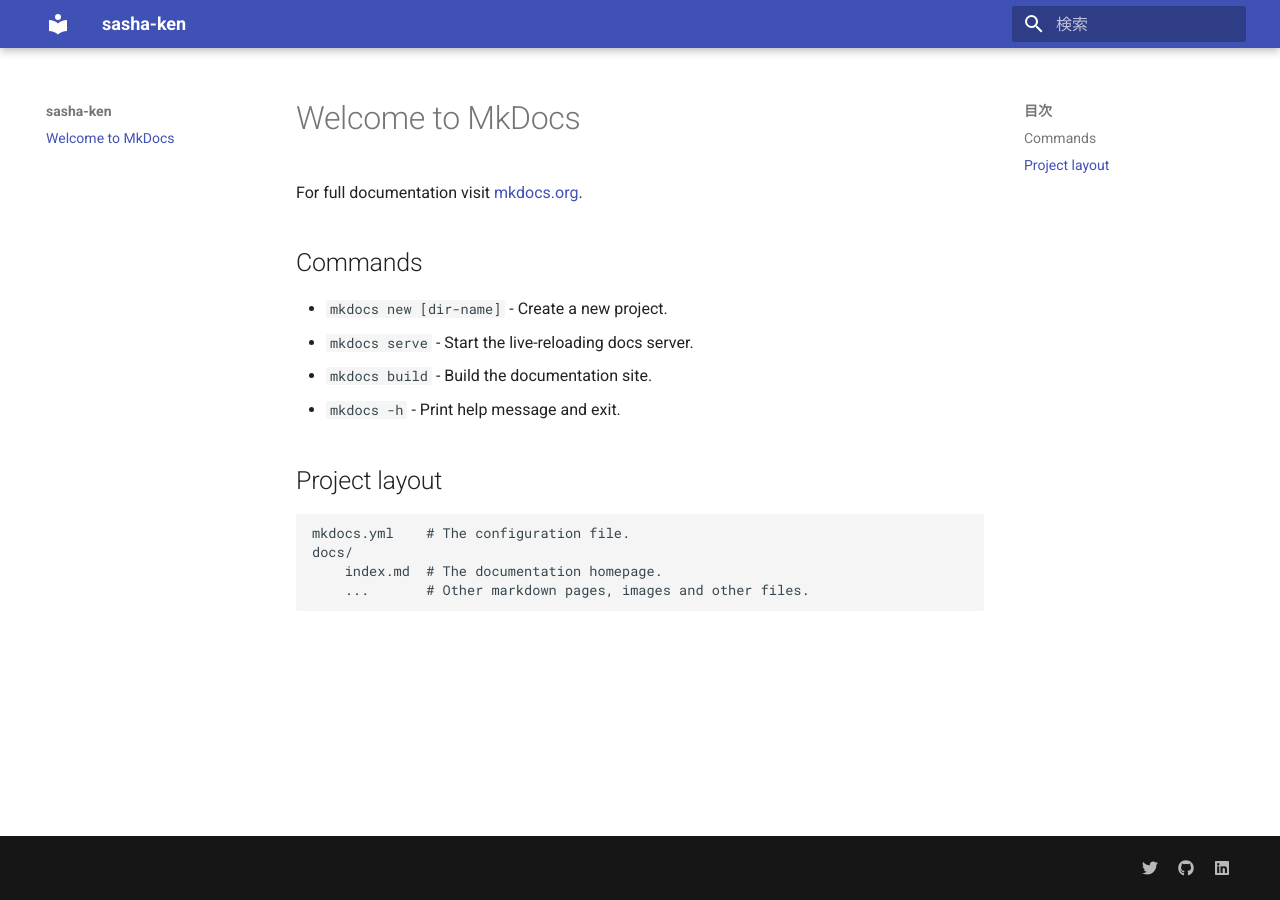
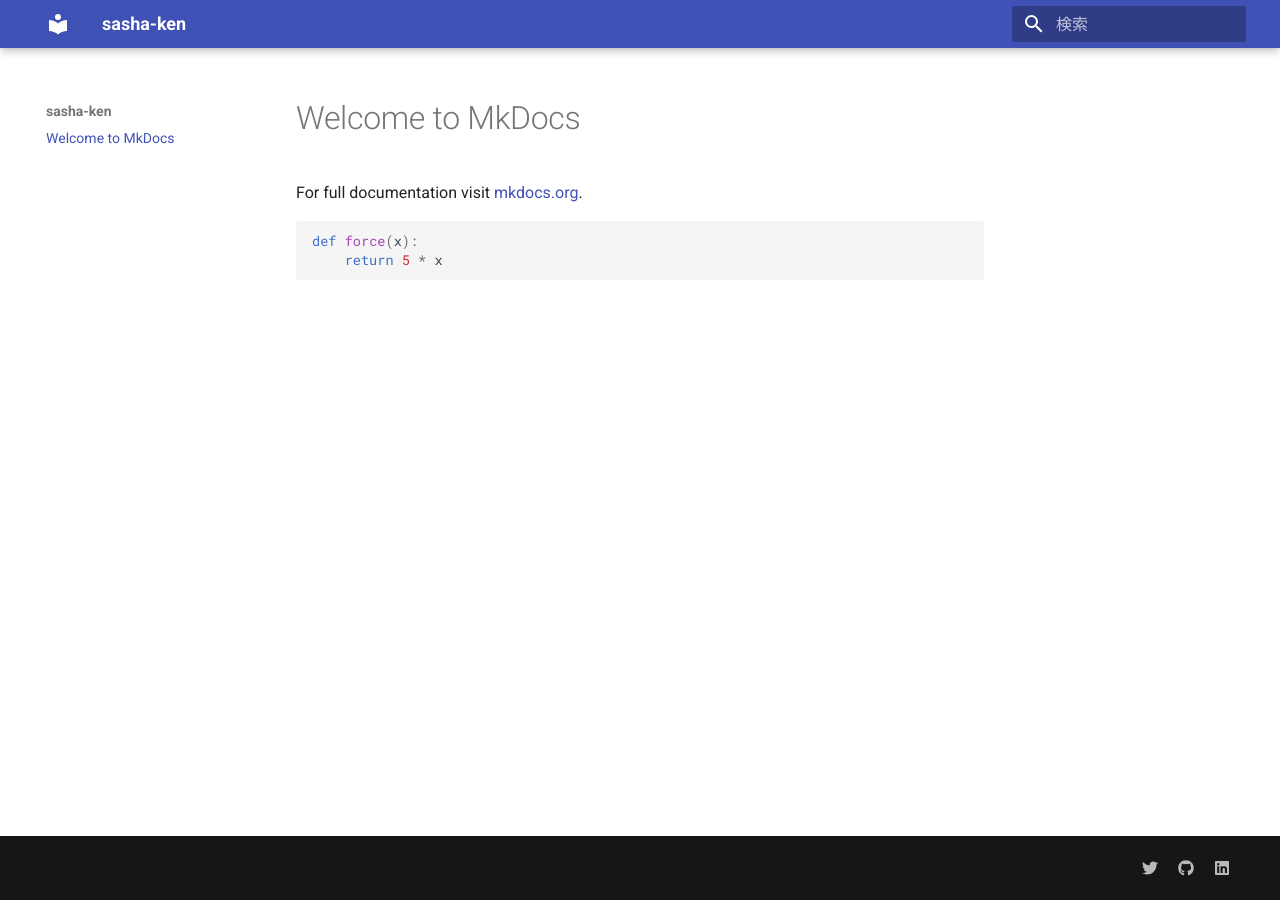
Before and after one commit to quinn-sasha/sasha-ken, an MkDocs documentation site: the page built from docs/index.md, in a window 1280 px wide. Built offline with MkDocs 1.6.1 and Material for MkDocs 9.7.7, drawn with Linux system fonts in a browser that asks for light colours.

Commit message:
finished basic settings

````diff
--- a/docs/index.md
+++ b/docs/index.md
@@ -2,16 +2,7 @@
 
 For full documentation visit [mkdocs.org](https://www.mkdocs.org).
 
-## Commands
-
-* `mkdocs new [dir-name]` - Create a new project.
-* `mkdocs serve` - Start the live-reloading docs server.
-* `mkdocs build` - Build the documentation site.
-* `mkdocs -h` - Print help message and exit.
-
-## Project layout
-
-    mkdocs.yml    # The configuration file.
-    docs/
-        index.md  # The documentation homepage.
-        ...       # Other markdown pages, images and other files.
+```py
+def force(x):
+    return 5 * x
+```
--- a/mkdocs.yml
+++ b/mkdocs.yml
@@ -11,6 +11,7 @@ theme:
     - content.code.annotation
     - content.code.copy
     - content.code.select
+
 plugins:
   search:
     lang: 'ja'
````
